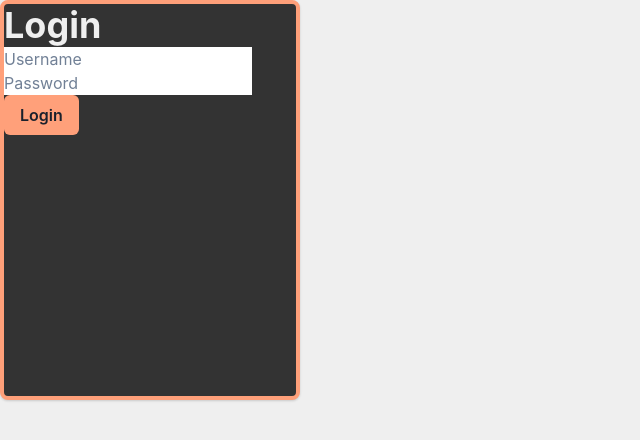
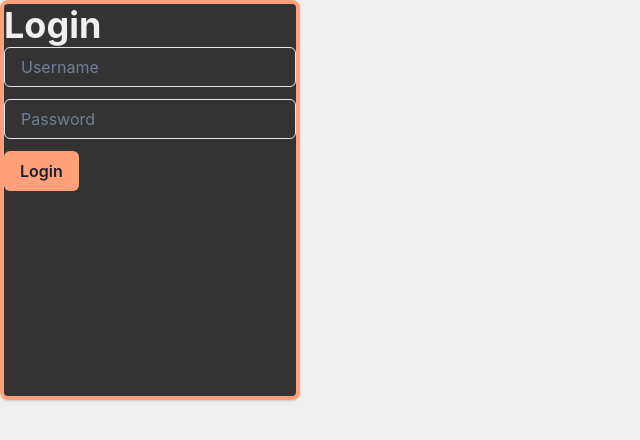
Before and after one commit to friedchxaddict/todo-fullstack, a React (Create React App) app in the folder frontend/: page / in a window 1280 px wide. Shown: the top 440 px of the page, without its empty margins (0-640 px from the left). Built offline with nearby package versions, Linux system fonts and the light colour scheme.

Commit message:
debug the edit input fields

```diff
--- a/frontend/src/components/Login.tsx
+++ b/frontend/src/components/Login.tsx
@@ -1,6 +1,6 @@
 import axios from 'axios';
 import React, { ChangeEvent, useState } from 'react';
-import { Heading, Button, Card } from '@chakra-ui/react';
+import { Heading, Button, Card, Input } from '@chakra-ui/react';
 
 interface CustomError {
   message: string;
@@ -67,15 +67,16 @@ const Login: React.FC<Props> = ({ onLogin, navigate }) => {
       </Heading>
       {error && typeof error === 'string' && <p>{error}</p>}
       <form onSubmit={handleSubmit}>
-        <input
+        <Input
           type="text"
           name="username"
           value={formData.username}
           onChange={handleChange}
           placeholder="Username"
           required
+          mb={3}
         />
-        <input
+        <Input
           type="password"
           name="password"
           value={formData.password}
@@ -83,8 +84,9 @@ const Login: React.FC<Props> = ({ onLogin, navigate }) => {
           placeholder="Password"
           autoComplete="current-password"
           required
+          mb={3}
         />
-        <Button bg="#FFA07A" type="submit" display="block">
+        <Button bg="#FFA07A" type="submit">
           Login
         </Button>
       </form>
--- a/frontend/src/pages/UserProfilePage.tsx
+++ b/frontend/src/pages/UserProfilePage.tsx
@@ -23,22 +23,18 @@ const UserProfilePage: React.FC<UserProfilePageProps> = ({ user }) => {
 
   const handleSaveClick = async () => {
     try {
-      const url = `http://localhost:4000/users/${userData?.id}`;
-      console.log('PUT URL', url);
-      console.log('PUT Data:', userData);
+      if (userData && token) {
+        const url = `http://localhost:4000/users/${userData?.id}`;
 
-      const response = await axios.put(
-        `http://localhost:4000/users/${userData?.id}`,
-        userData,
-        {
+        const response = await axios.put(url, userData, {
           headers: {
             Authorization: `Bearer ${token}`,
           },
-        }
-      );
+        });
 
-      console.log('PUT Response:', response.data);
-      setIsEditing(false);
+        console.log('PUT Response:', response.data);
+        setIsEditing(false);
+      }
     } catch (error) {
       console.error('Error updating user data:', error);
     }
@@ -48,7 +44,7 @@ const UserProfilePage: React.FC<UserProfilePageProps> = ({ user }) => {
     const { name, value } = e.target;
     if (userData) {
       setUserData((prevData: User | null) => ({
-        ...((prevData as User) || {}),
+        ...(prevData as User),
         [name]: value,
       }));
     }
```
